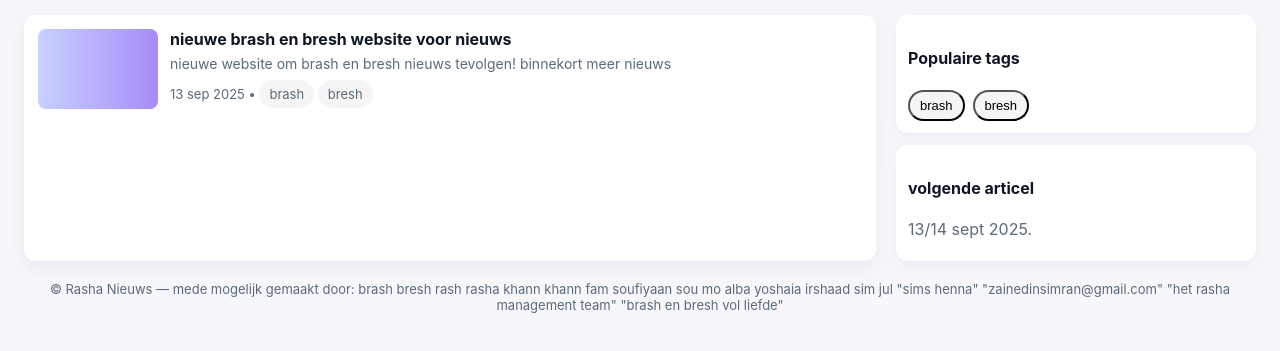
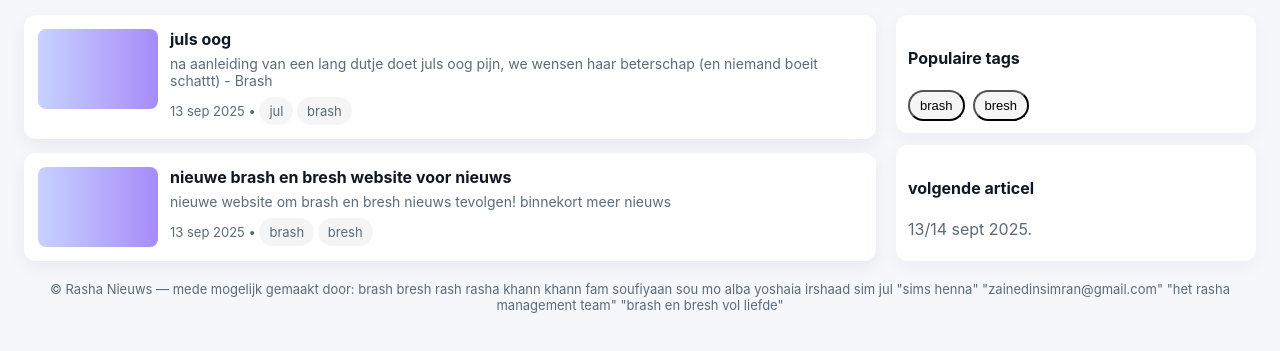
Before and after one commit to Zainy020/rasha-nieuws, a plain HTML site: page index.html in a window 1280 px wide. Shown: the part 79-430 px from the top of the page. Drawn offline with Linux system fonts and the light colour scheme.

Commit message:
Update index.html

```diff
--- a/index.html
+++ b/index.html
@@ -58,6 +58,15 @@
 
   <main>
     <section class="feed" aria-live="polite">
+      <article class="article" data-title="juls oog" data-date="2025-09-13" data-tags="jul,brash">
+  <div class="thumb" aria-hidden="true"></div>
+  <div class="meta">
+    <h3>juls oog</h3>
+    <p>na aanleiding van een lang dutje doet juls oog pijn, we wensen haar beterschap (en niemand boeit schattt) - Brash</p>
+    <div class="info">13 sep 2025 • <span class="tag">jul</span> <span class="tag">brash</span></div>
+  </div>
+</article>
+
       <article class="article" data-title="Schoolfeest op IJburg" data-date="2025-09-12" data-tags="school,ijburg">
         <div class="thumb" aria-hidden="true"></div>
         <div class="meta">
```
